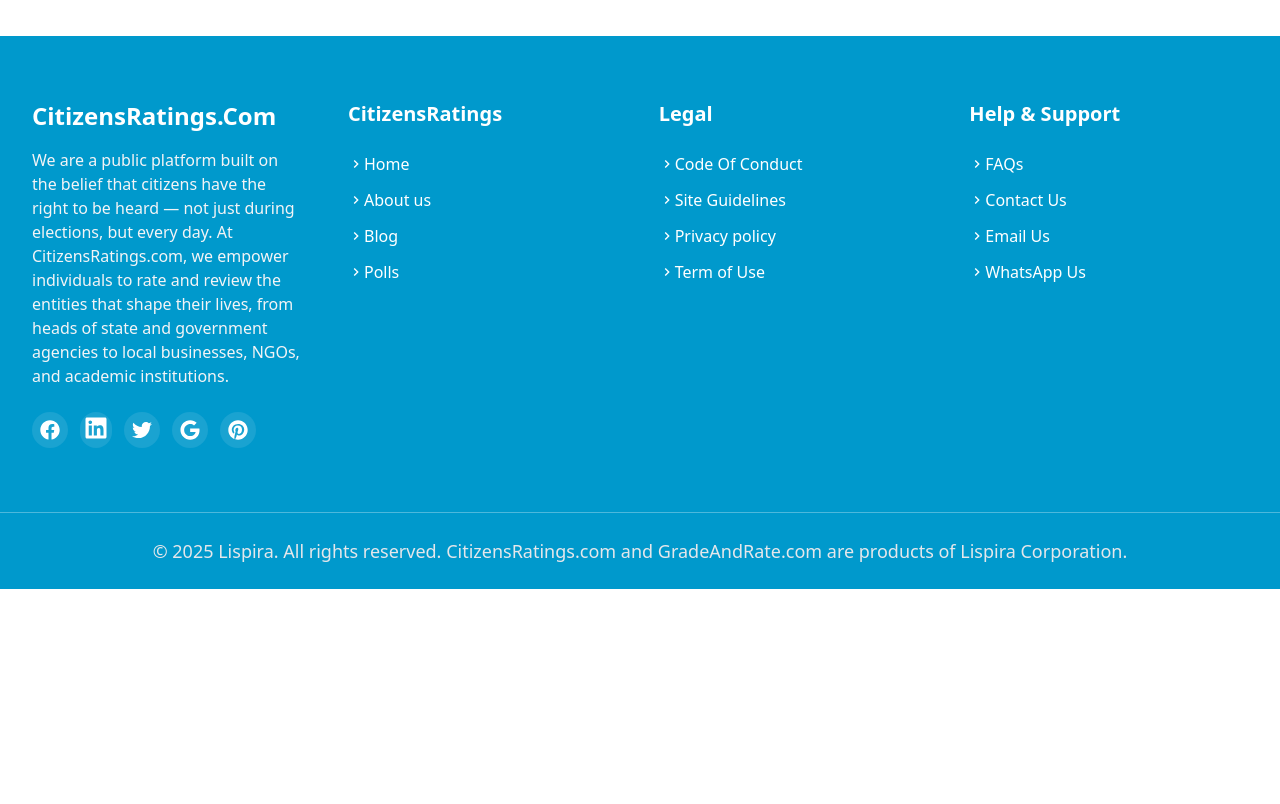
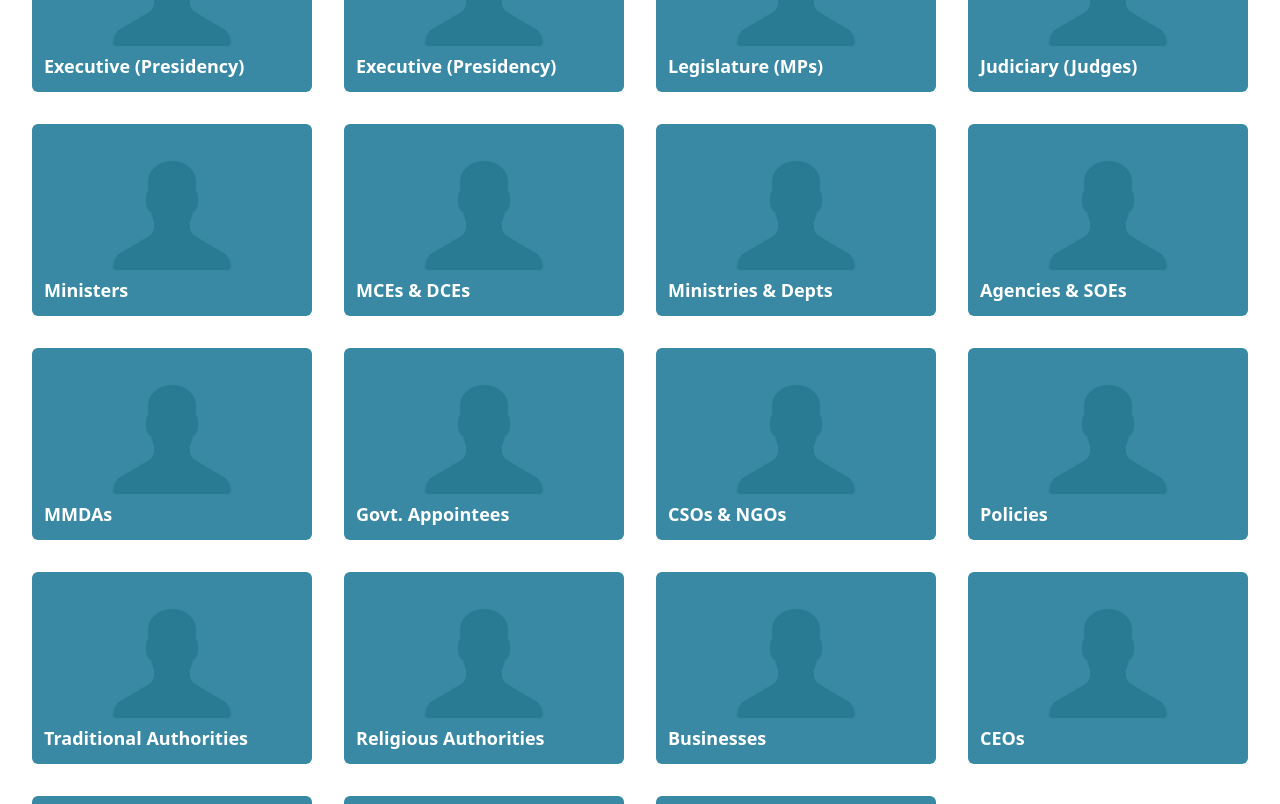
Before and after one commit to Alishahqazi22/CitizensRatings, a React (Vite) app: page / in a window 1280 px wide. Shown: the part 1380-2184 px from the top of the page. Before the commit the page ends 1969 px from the top, so only its background shows below. Built offline with nearby package versions, Linux system fonts and the light colour scheme.

Commit message:
profileCards section almost done

```diff
--- /dev/null
+++ b/src/Context/Index.jsx
@@ -0,0 +1,23 @@
+import profile01 from "../assets/HomeAssets/Public-Opinion-2.jpg";
+
+export const RateAndReviewProfiles = [
+  { value: profile01, label: "Executive (Presidency)" },
+  { value: profile01, label: "Executive (Presidency)" },
+  { value: profile01, label: "Legislature (MPs)" },
+  { value: profile01, label: "Judiciary (Judges)" },
+  { value: profile01, label: "Ministers" },
+  { value: profile01, label: "MCEs & DCEs" },
+  { value: profile01, label: "Ministries & Depts" },
+  { value: profile01, label: "Agencies & SOEs" },
+  { value: profile01, label: "MMDAs" },
+  { value: profile01, label: "Govt. Appointees" },
+  { value: profile01, label: "CSOs & NGOs" },
+  { value: profile01, label: "Policies" },
+  { value: profile01, label: "Traditional Authorities" },
+  { value: profile01, label: "Religious Authorities" },
+  { value: profile01, label: "Businesses" },
+  { value: profile01, label: "CEOs" },
+  { value: profile01, label: "Media Houses" },
+  { value: profile01, label: "Celebrities" },
+  { value: profile01, label: "Other" },
+];
--- a/src/components/Home/LowRatedInstitutions.jsx
+++ b/src/components/Home/LowRatedInstitutions.jsx
@@ -48,7 +48,7 @@
         >
           <SwiperSlide>
             <div className="flex flex-col items-center w-36">
-              <div className="w-36 h-36 bg-gray-200 rounded-full flex items-center justify-center shadow-md overflow-hidden">
+              <div className="w-36 h-36 bg-gray-200 rounded-full flex items-center justify-center shadow-md overflow-hidden cursor-pointer">
                 <img
                   src={profile01}
                   alt="profile"
@@ -61,7 +61,7 @@
           </SwiperSlide>
           <SwiperSlide>
             <div className="flex flex-col items-center w-36">
-              <div className="w-36 h-36 bg-gray-200 rounded-full flex items-center justify-center shadow-md overflow-hidden">
+              <div className="w-36 h-36 bg-gray-200 rounded-full flex items-center justify-center shadow-md overflow-hidden cursor-pointer">
                 <img
                   src={profile02}
                   alt="profile"
@@ -73,7 +73,7 @@
           </SwiperSlide>
           <SwiperSlide>
             <div className="flex flex-col items-center w-36">
-              <div className="w-36 h-36 bg-gray-200 rounded-full flex items-center justify-center shadow-md overflow-hidden">
+              <div className="w-36 h-36 bg-gray-200 rounded-full flex items-center justify-center shadow-md overflow-hidden cursor-pointer">
                 <img
                   src={profile01}
                   alt="profile"
@@ -85,7 +85,7 @@
           </SwiperSlide>
           <SwiperSlide>
             <div className="flex flex-col items-center w-36">
-              <div className="w-36 h-36 bg-gray-200 rounded-full flex items-center justify-center shadow-md overflow-hidden">
+              <div className="w-36 h-36 bg-gray-200 rounded-full flex items-center justify-center shadow-md overflow-hidden cursor-pointer">
                 <img
                   src={profile02}
                   alt="profile"
--- /dev/null
+++ b/src/components/Home/RateAndReview.jsx
@@ -0,0 +1,34 @@
+import React from "react";
+import { RateAndReviewProfiles } from "../../Context/Index";
+
+function RateAndReview() {
+  return (
+    <div className="flex flex-col">
+      <h1 className="md:text-5xl text-2xl font-extrabold my-10 text-center">
+        Rate And Review Everthing You Care About
+      </h1>
+      <div className="max-w-7xl mx-auto">
+        <div className="grid grid-cols-1 min-[640px]:grid-cols-2 min-[1024px]:grid-cols-3 min-[1280px]:grid-cols-4 px-6 lg:px-8 gap-6 lg:gap-8">
+          {RateAndReviewProfiles.map((card, index) => (
+            <div
+              key={index}
+              class=" group relative w-full h-48 overflow-hidden rounded-md hover:rounded-none transition-transform duration-300 hover:scale-95 cursor-pointer"
+            >
+              {/* <div className="absolute inset-0 bg-[#3989A4] bg-opacity-70"></div> */}
+              <img
+                alt="Polls & Public Opinion"
+                class="size-full object-cover brightness-75"
+                src={card.value}
+              />
+              <div class="absolute bottom-3 left-3 group-hover:left-1 transition-all duration-300 text-white text-lg font-semibold z-10">
+                {card.label}
+              </div>
+            </div>
+          ))}
+        </div>
+      </div>
+    </div>
+  );
+}
+
+export default RateAndReview;
--- a/src/components/Home/TopRatedInstitutions.jsx
+++ b/src/components/Home/TopRatedInstitutions.jsx
@@ -48,7 +48,7 @@
         >
           <SwiperSlide>
             <div className="flex flex-col items-center w-36">
-              <div className="w-36 h-36 bg-gray-200 rounded-full flex items-center justify-center shadow-md overflow-hidden">
+              <div className="w-36 h-36 bg-gray-200 rounded-full flex items-center justify-center shadow-md overflow-hidden cursor-pointer">
                 <img
                   src={profile01}
                   alt="profile"
@@ -61,7 +61,7 @@
           </SwiperSlide>
           <SwiperSlide>
             <div className="flex flex-col items-center w-36">
-              <div className="w-36 h-36 bg-gray-200 rounded-full flex items-center justify-center shadow-md overflow-hidden">
+              <div className="w-36 h-36 bg-gray-200 rounded-full flex items-center justify-center shadow-md overflow-hidden cursor-pointer">
                 <img
                   src={profile02}
                   alt="profile"
@@ -73,7 +73,7 @@
           </SwiperSlide>
           <SwiperSlide>
             <div className="flex flex-col items-center w-36">
-              <div className="w-36 h-36 bg-gray-200 rounded-full flex items-center justify-center shadow-md overflow-hidden">
+              <div className="w-36 h-36 bg-gray-200 rounded-full flex items-center justify-center shadow-md overflow-hidden cursor-pointer">
                 <img
                   src={profile01}
                   alt="profile"
@@ -85,7 +85,7 @@
           </SwiperSlide>
           <SwiperSlide>
             <div className="flex flex-col items-center w-36">
-              <div className="w-36 h-36 bg-gray-200 rounded-full flex items-center justify-center shadow-md overflow-hidden">
+              <div className="w-36 h-36 bg-gray-200 rounded-full flex items-center justify-center shadow-md overflow-hidden cursor-pointer">
                 <img
                   src={profile02}
                   alt="profile"
--- a/src/components/Pages/Home.jsx
+++ b/src/components/Pages/Home.jsx
@@ -2,6 +2,7 @@
 import HeroSection from '../Home/HeroSection'
 import TopRatedInstitutions from '../Home/TopRatedInstitutions'
 import LowRatedInstitutions from '../Home/LowRatedInstitutions'
+import RateAndReview from '../Home/RateAndReview'
 
 function Home() {
   return (
@@ -9,6 +10,7 @@
     <HeroSection />
     <TopRatedInstitutions />
     <LowRatedInstitutions />
+    <RateAndReview />
     </>
   )
 }
```
